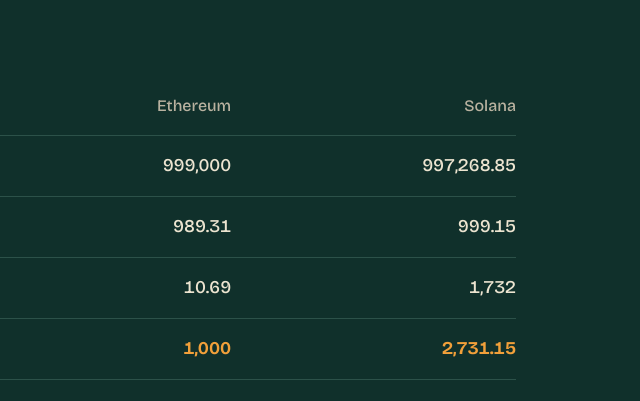
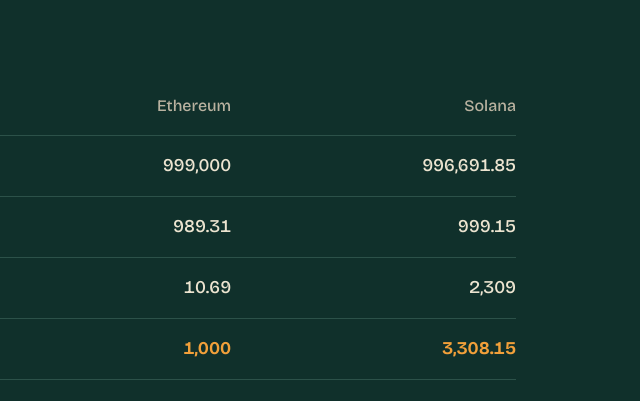
Before and after one commit to MikeLesik/tokendragon-site, a plain HTML site: page index.html in a window 1280 px wide. Shown: the part 2343-2744 px from the top of the page, 640-1280 px from the left. Drawn offline with nearby package versions, Linux system fonts and the light colour scheme.

Commit message:
Update Solana distribution after 577 DWRLD transfer
Co-Authored-By: Claude Opus 5.5 <noreply@anthropic.com>

```diff
--- a/index.html
+++ b/index.html
@@ -197,10 +197,10 @@ footer { border-top: 1px solid var(--line); padding: 28px 0 40px; color: var(--b
         <tr><th scope="col">Holder</th><th scope="col" class="num">Ethereum</th><th scope="col" class="num">Solana</th></tr>
       </thead>
       <tbody>
-        <tr><td>Project wallet</td><td class="num">999,000</td><td class="num">997,268.85</td></tr>
+        <tr><td>Project wallet</td><td class="num">999,000</td><td class="num">996,691.85</td></tr>
         <tr><td>Official pool</td><td class="num">989.31</td><td class="num">999.15</td></tr>
-        <tr><td>Other wallets</td><td class="num">10.69</td><td class="num">1,732</td></tr>
-        <tr class="total"><td>Circulating supply</td><td class="num">1,000</td><td class="num">2,731.15</td></tr>
+        <tr><td>Other wallets</td><td class="num">10.69</td><td class="num">2,309</td></tr>
+        <tr class="total"><td>Circulating supply</td><td class="num">1,000</td><td class="num">3,308.15</td></tr>
       </tbody>
     </table>
     <dl>
```
